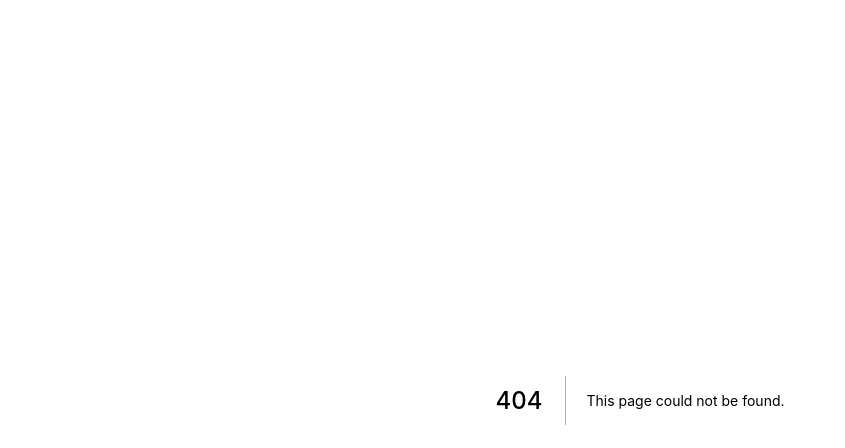
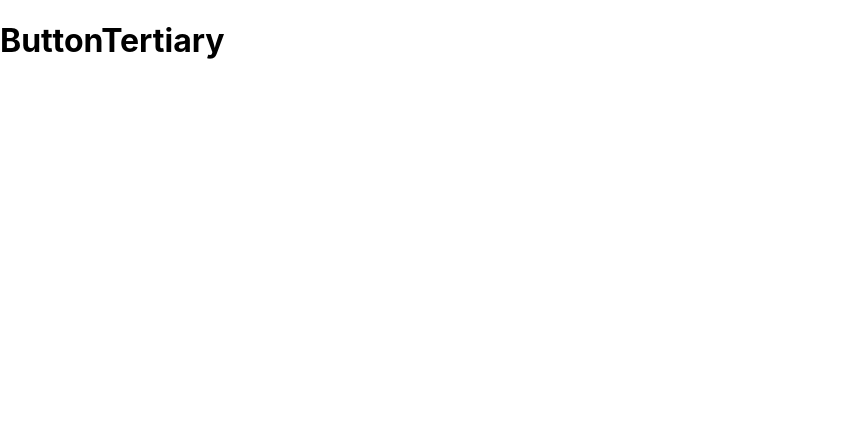
Before and after one commit to aftabrehan/calendarwex, a Next.js app: page /src/components/buttons/ButtonTertiary in a window 1280 px wide. Before the commit this address had no page. Shown: the top 448 px of the page, without its empty margins (0-845 px from the left). Built offline with nearby package versions, Linux system fonts and the light colour scheme.

Commit message:
Name Fixes

```diff
--- a/pages/src/components/buttons/ButtonTetiary.js
+++ b/pages/src/components/buttons/ButtonTertiary.js
@@ -1,5 +1,5 @@
 const ButtonEmpty = () => {
-  return <h1>ButtonEmpty</h1>;
+  return <h1>ButtonTertiary</h1>;
 };
 
 export default ButtonEmpty;
```
